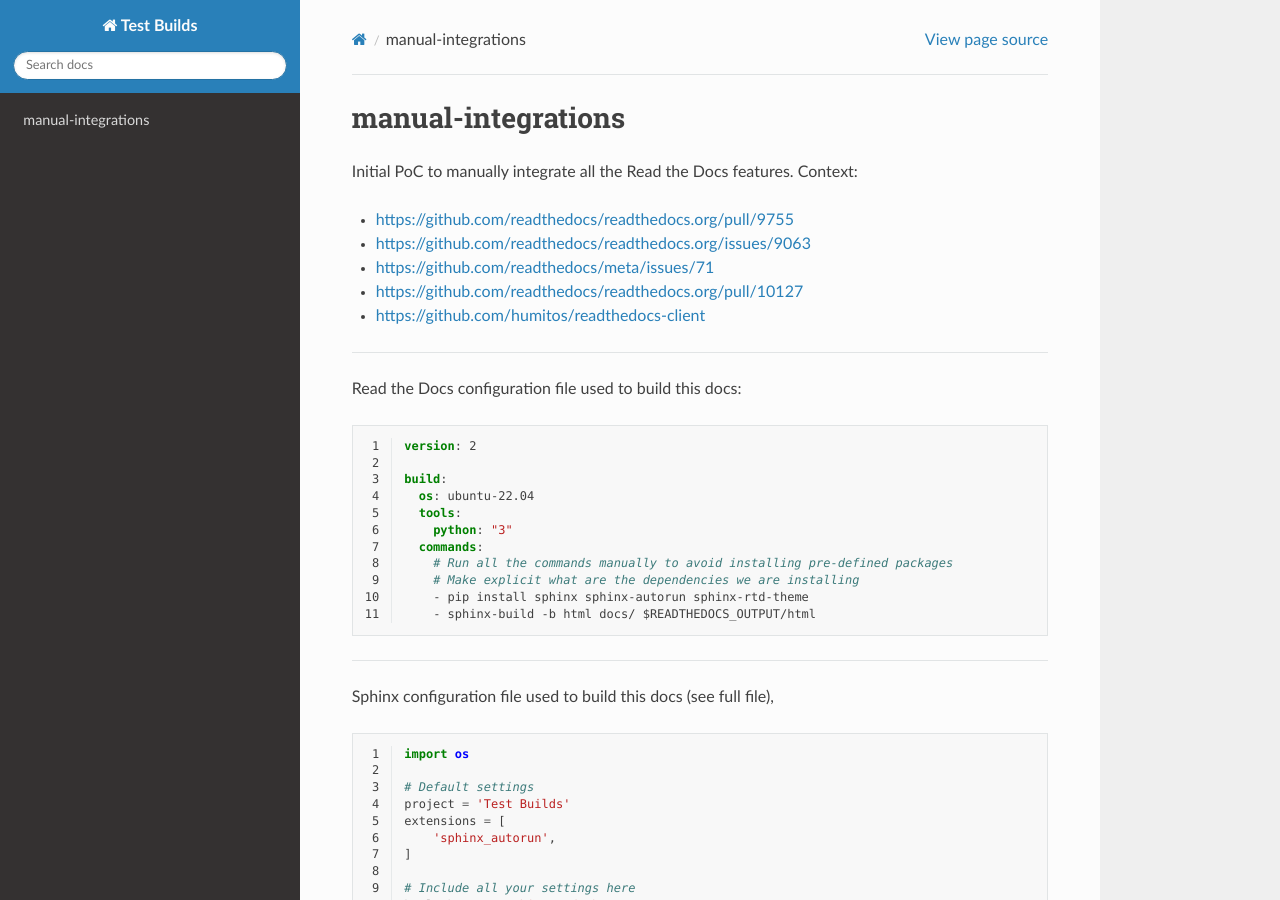
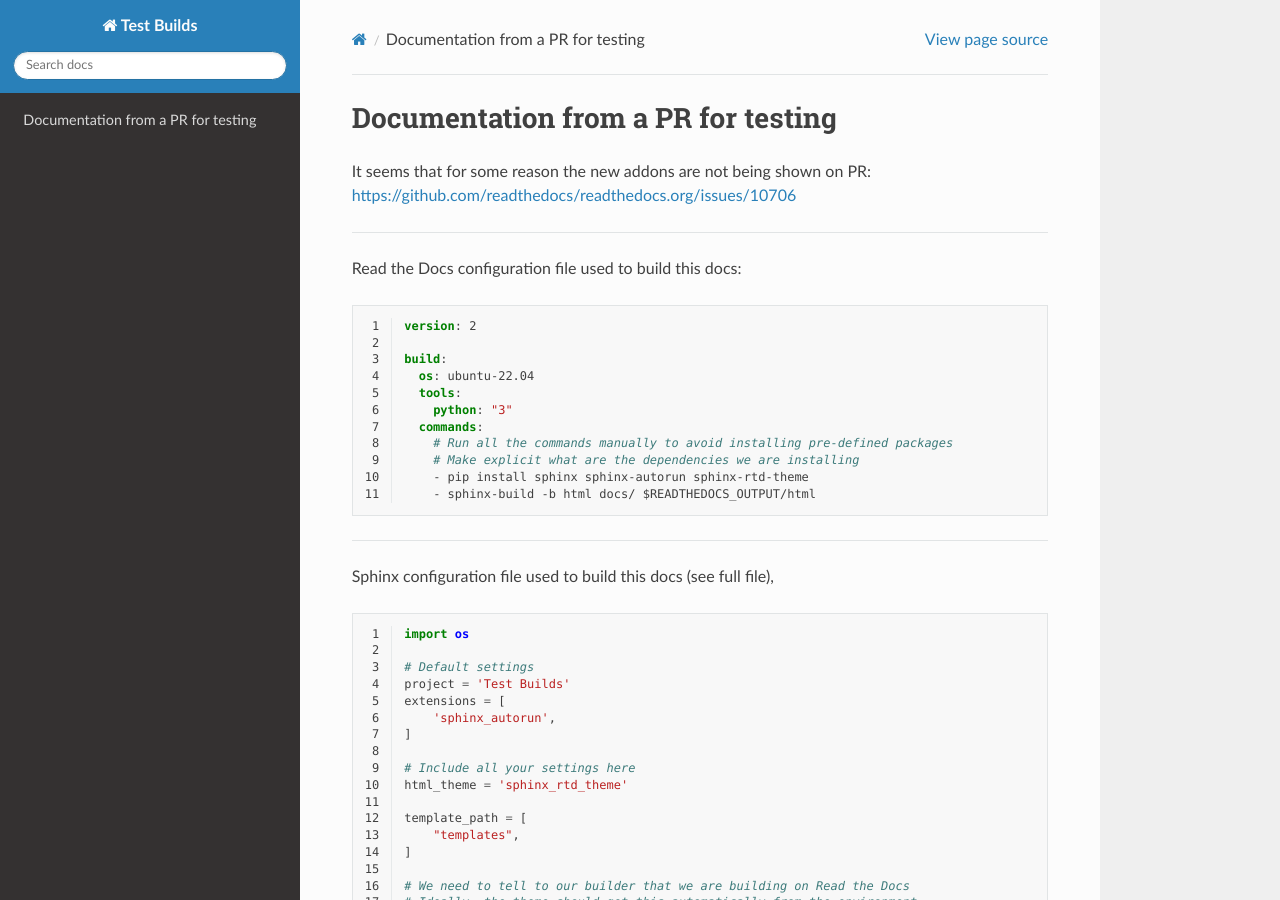
Before and after one commit to readthedocs/test-builds, a Sphinx documentation site: the page built from docs/index.rst, in a window 1280 px wide and 900 px high. Built offline with Sphinx 7.4.7 and the Read the Docs theme 2.0.0, drawn with Linux system fonts in a browser that asks for light colours.

Commit message:
Update docs

```diff
--- a/docs/index.rst
+++ b/docs/index.rst
@@ -1,14 +1,8 @@
-manual-integrations
-===================
+Documentation from a PR for testing
+===================================
 
-Initial PoC to manually integrate all the Read the Docs features.
-Context:
-
-* https://github.com/readthedocs/readthedocs.org/pull/9755
-* https://github.com/readthedocs/readthedocs.org/issues/9063
-* https://github.com/readthedocs/meta/issues/71
-* https://github.com/readthedocs/readthedocs.org/pull/10127
-* https://github.com/humitos/readthedocs-client
+It seems that for some reason the new addons are not being shown on PR:
+https://github.com/readthedocs/readthedocs.org/issues/10706
 
 ----
 
```
